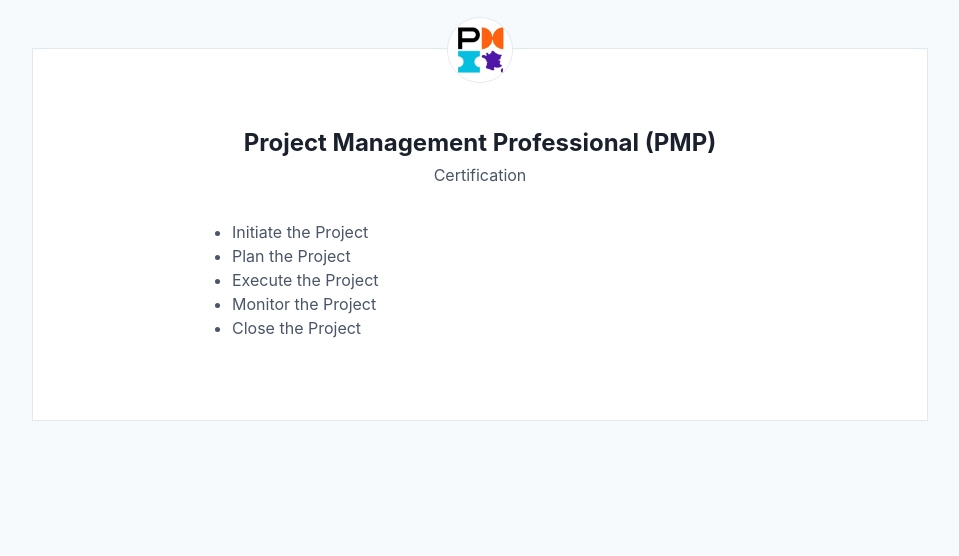
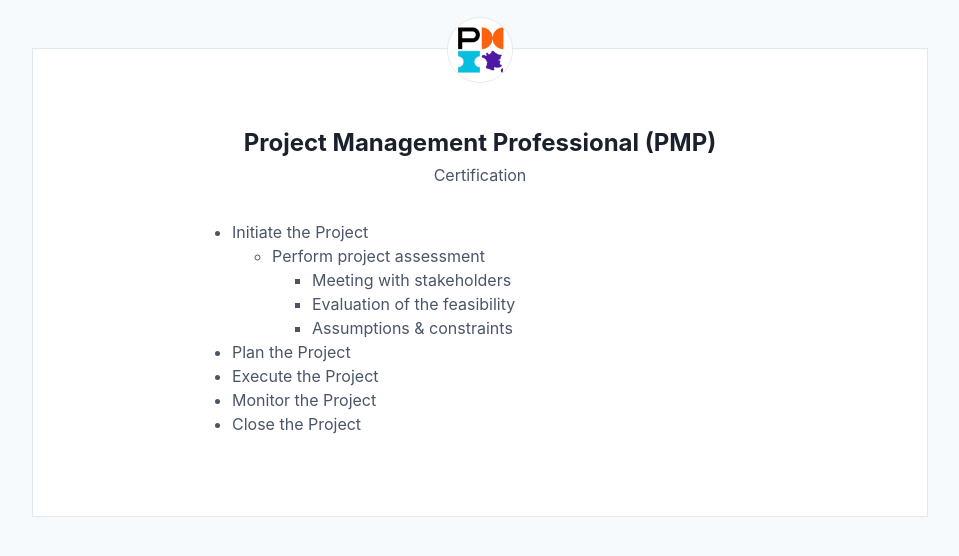
Before and after one commit to greglejeune/blog, a Jekyll site: the page built from _posts/2020-02-07-PMP.md, in a window 1280 px wide. Shown: the top 556 px of the page, without its empty margins (160-1119 px from the left). Built offline with Jekyll 4.4.1, drawn with Linux system fonts in a browser that asks for light colours.

Commit message:
Update 2020-02-07-PMP.md

```diff
--- a/_posts/2020-02-07-PMP.md
+++ b/_posts/2020-02-07-PMP.md
@@ -10,6 +10,14 @@
 
   <ul>
     <li>Initiate the Project</li>
+    <ul>
+      <li>Perform project assessment</li>
+      <ul>
+        <li>Meeting with stakeholders</li>
+        <li>Evaluation of the feasibility</li>
+        <li>Assumptions & constraints</li>
+      </ul>
+    </ul>
     <li>Plan the Project</li>
     <li>Execute the Project</li>
     <li>Monitor the Project</li>
```
